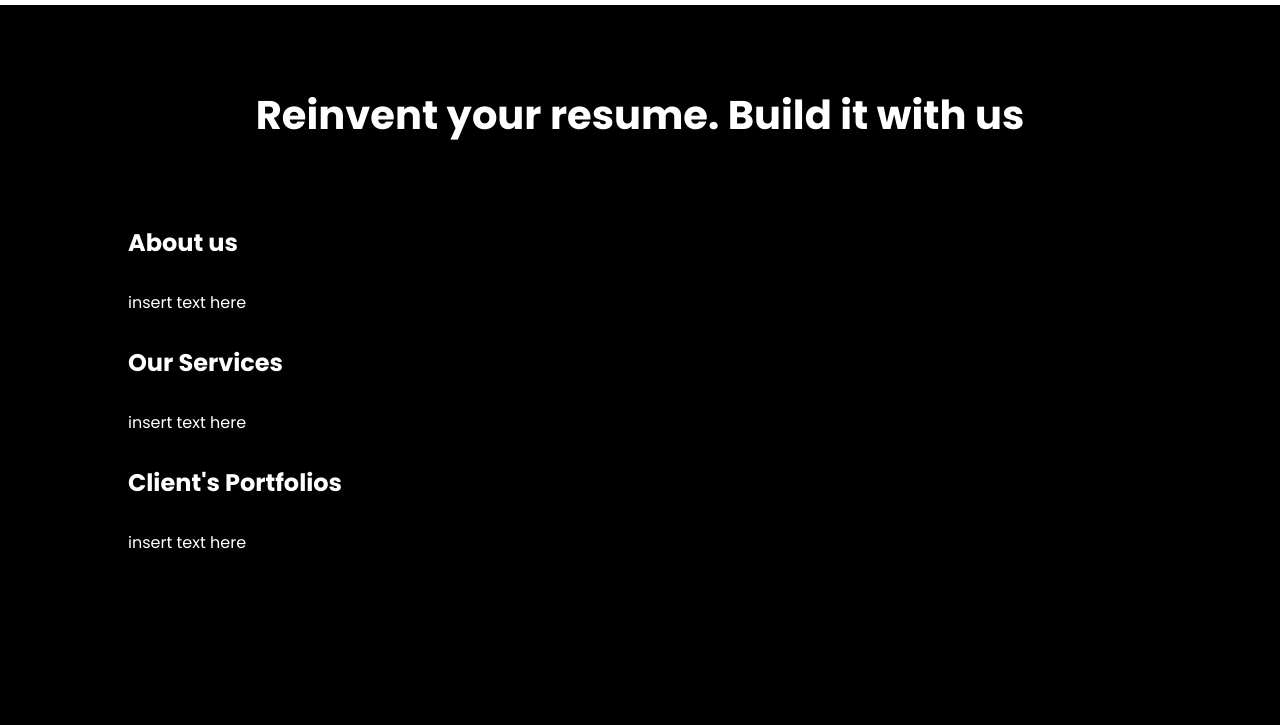
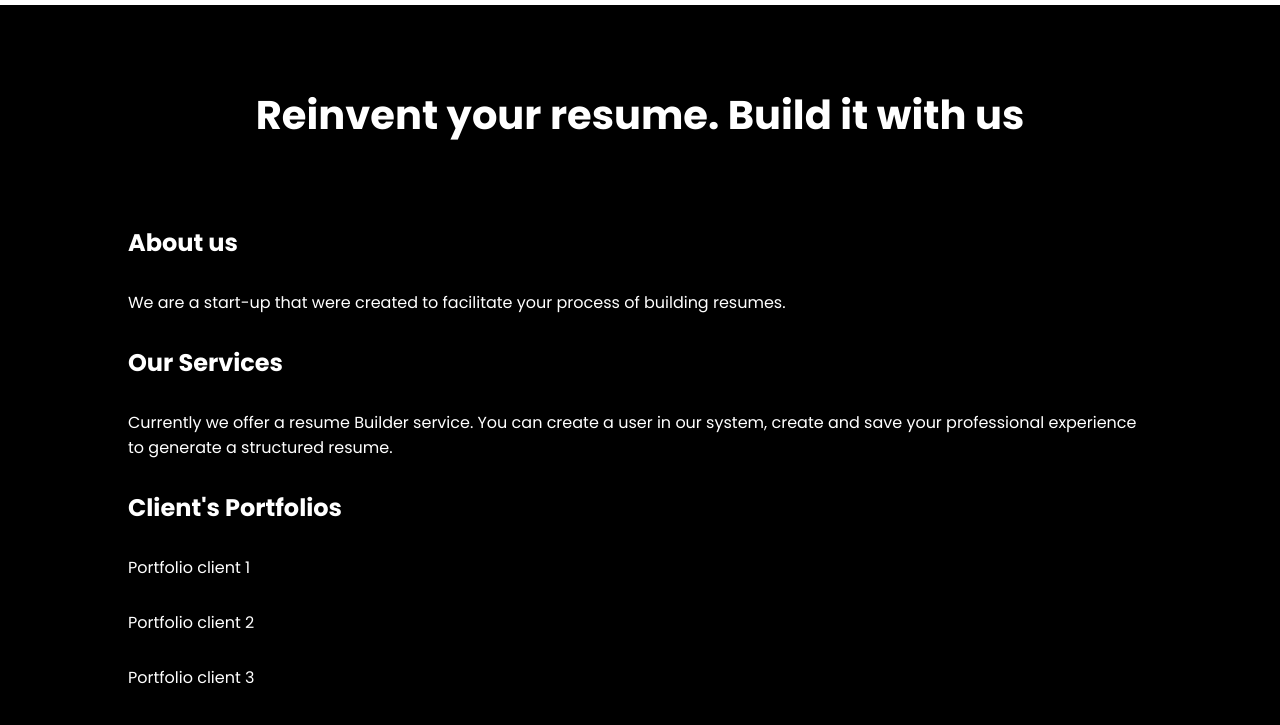
Before and after one commit to SamaraMaciel/SamaraMaciel.github.io, a plain HTML site: page index.html in a window 1280 px wide. Shown: the part 75-800 px from the top of the page. Drawn offline with nearby package versions, Linux system fonts and the light colour scheme; files whose address does not match are found by name.

Commit message:
added text content to main page

```diff
--- a/index.html
+++ b/index.html
@@ -74,21 +74,27 @@
         <section class="page-section" id="about-us">
             <h2>About us</h2>
             <p class="section-paragraph">
-                insert text here
+                We are a start-up that were created to facilitate your process of building resumes.
             </p>
         </section>
 
         <section class="page-section" id="services">
             <h2>Our Services</h2>
             <p class="section-paragraph">
-                insert text here
+                Currently we offer a resume Builder service. You can create a user in our system, create and save your professional experience to generate a structured resume.
             </p>
         </section>
 
         <section class="page-section" id="portifolios">
             <h2>Client's Portfolios</h2>
             <p class="section-paragraph">
-                insert text here
+                Portfolio client 1
+            </p>
+            <p class="section-paragraph">
+                Portfolio client 2
+            </p>
+            <p class="section-paragraph">
+                Portfolio client 3
             </p>
         </section>
 
```
